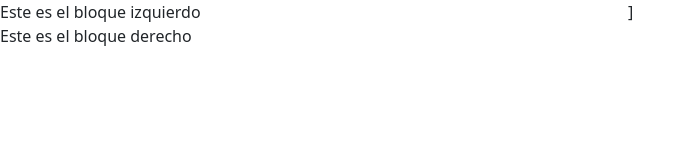
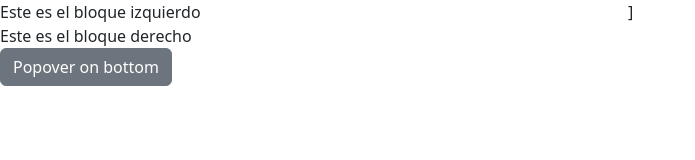
Before and after one commit to J-Ciro/actividad-github, a plain HTML site: page index.html in a window 1280 px wide. Shown: the whole page, without its empty margins (0-695 px from the left). Drawn offline with nearby package versions, Linux system fonts and the light colour scheme.

Commit message:
add btn popper

```diff
--- a/index.html
+++ b/index.html
@@ -13,6 +13,12 @@
         <div class="col-6">Este es el bloque izquierdo</div>]
         <div class="col-6">Este es el bloque derecho</div>
     </div>
+
+    <button type="button" class="btn btn-secondary" data-bs-container="body" data-bs-toggle="popover" data-bs-placement="bottom" data-bs-content="Bottom popover">
+      Popover on bottom
+    </button>
+
+
     <script src="https://cdn.jsdelivr.net/npm/bootstrap@5.3.0-alpha2/dist/js/bootstrap.min.js" integrity="sha384-heAjqF+bCxXpCWLa6Zhcp4fu20XoNIA98ecBC1YkdXhszjoejr5y9Q77hIrv8R9i" crossorigin="anonymous"></script>
     <script src="script/script.js"></script>
 </body>
```
